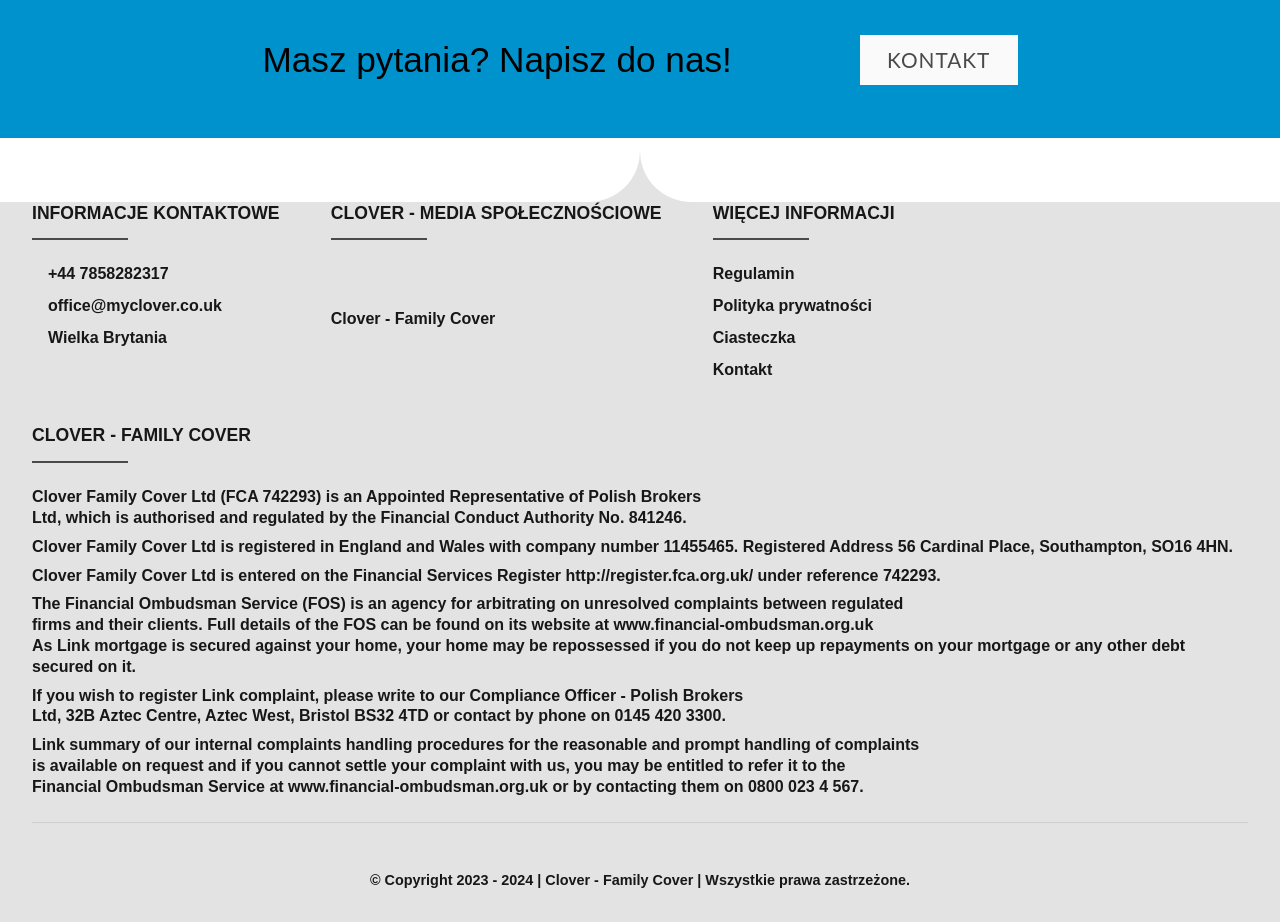
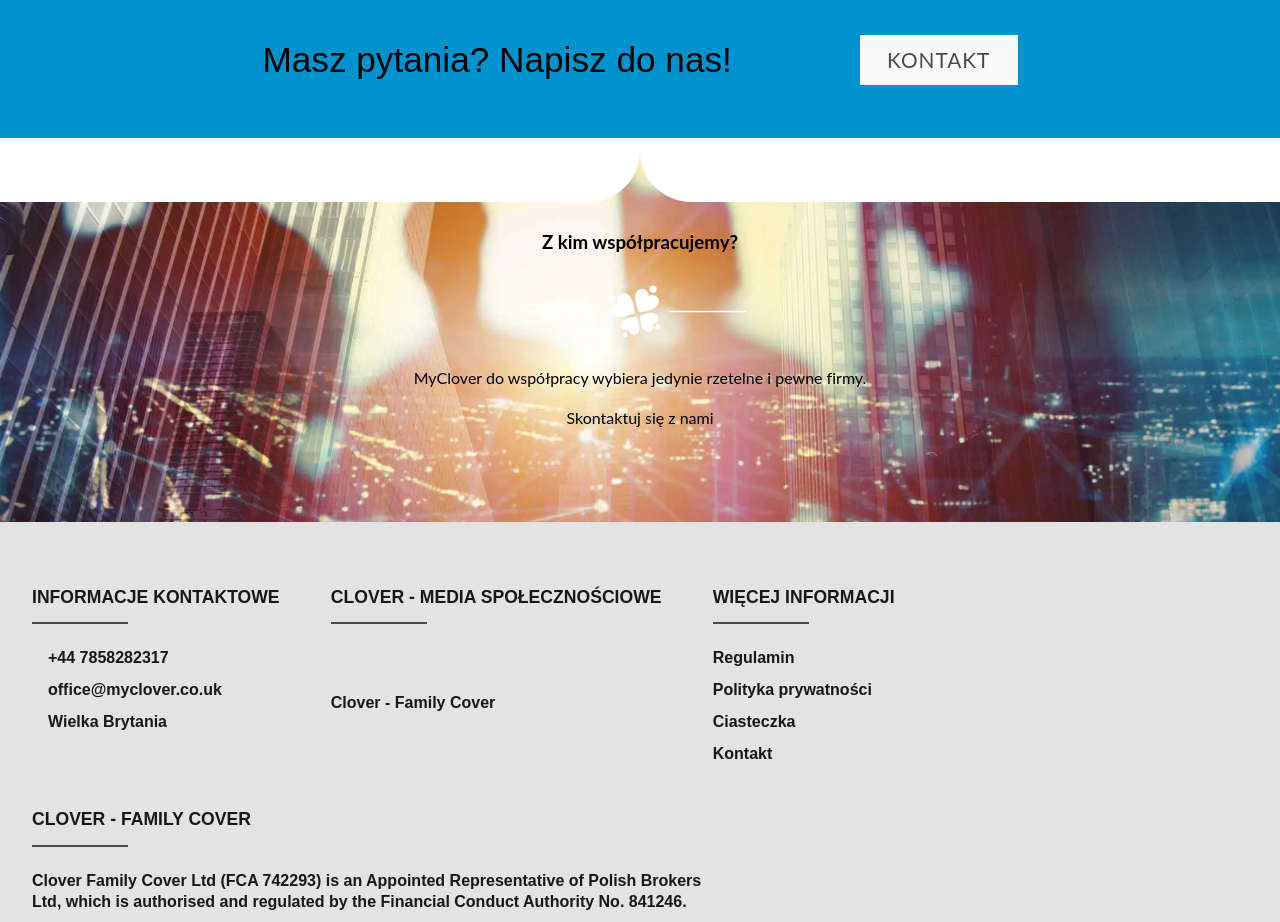
Before and after one commit to TZ-fn/MyClover, a React (Vite) app: page /about in a window 1280 px wide. Shown: the part 2120-3042 px from the top of the page. Built offline with nearby package versions, Linux system fonts and the light colour scheme; some icons are missing; a web font is replaced by a local one.

Commit message:
feat: create "cooperation banner" component

```diff
--- /dev/null
+++ b/src/components/CooperationBanner/CooperationBanner.module.scss
@@ -0,0 +1,19 @@
+.cooperationBannerContainer {
+  height: 30vw;
+  min-height: 20rem;
+  background-image: url("../../assets/cooperation.webp");
+  background-size: cover;
+  background-position: 50% 30%;
+  background-repeat: no-repeat;
+  display: flex;
+  flex-direction: column;
+  align-items: center;
+  justify-content: center;
+  text-align: center;
+  gap: 5%;
+}
+
+.bannerSeparator {
+  margin-left: -1rem;
+  transform: scale(0.7);
+}
--- /dev/null
+++ b/src/components/CooperationBanner/CooperationBanner.tsx
@@ -0,0 +1,22 @@
+import { Link } from "react-router-dom";
+import useTranslation from "hooks/useTranslation";
+import cloverSeparator from "../../assets/clover-separator.webp";
+import styles from "./CooperationBanner.module.scss";
+
+export default function CooperationBanner() {
+  const [translation] = useTranslation();
+  const cooperationBannerTranslation = translation.pages.aboutUs.cooperation;
+
+  return (
+    <>
+      <div className={styles.cooperationBannerContainer}>
+        <h3 className={styles.cooperationBannerText}>{cooperationBannerTranslation.header}</h3>
+        <img src={cloverSeparator} className={styles.bannerSeparator} alt="" />
+        <p>{cooperationBannerTranslation.subHeader}</p>
+        <Link to="/contact">
+          <p>{cooperationBannerTranslation.contact}</p>
+        </Link>
+      </div>
+    </>
+  );
+}
--- a/src/components/FAQ/FAQ.tsx
+++ b/src/components/FAQ/FAQ.tsx
@@ -1,8 +1,8 @@
+import { Link } from "react-router-dom";
 import useTranslation from "hooks/useTranslation";
 import cloverSeparator from "../../assets/clover-separator.webp";
 import Question from "./Question/Question";
 import styles from "./FAQ.module.scss";
-import { Link } from "react-router-dom";
 
 export default function FAQ() {
   const [translation] = useTranslation();
--- a/src/pages/AboutPage/AboutPage.tsx
+++ b/src/pages/AboutPage/AboutPage.tsx
@@ -4,6 +4,7 @@
 import OffersList from "components/AboutSection/OffersList/OffersList";
 import FAQ from "components/FAQ/FAQ";
 import ImageDivider from "components/ImageDivider/ImageDivider";
+import CooperationBanner from "components/CooperationBanner/CooperationBanner";
 
 function AboutPage() {
   const [translation] = useTranslation();
@@ -19,6 +20,7 @@
       <OffersList />
       <FAQ />
       <ImageDivider isUpwards />
+      <CooperationBanner />
     </>
   );
 }
```
Also changed, not shown: src/assets/cooperation.webp (added).
